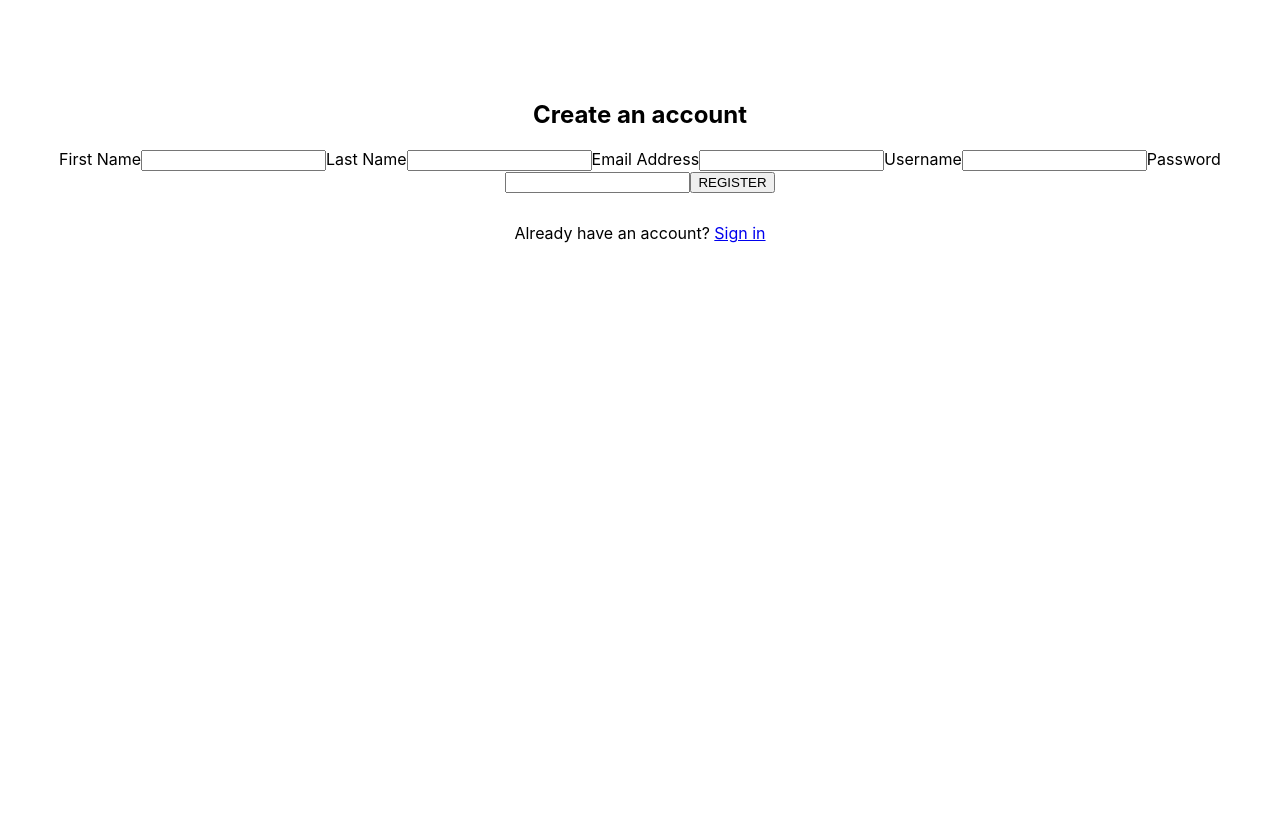
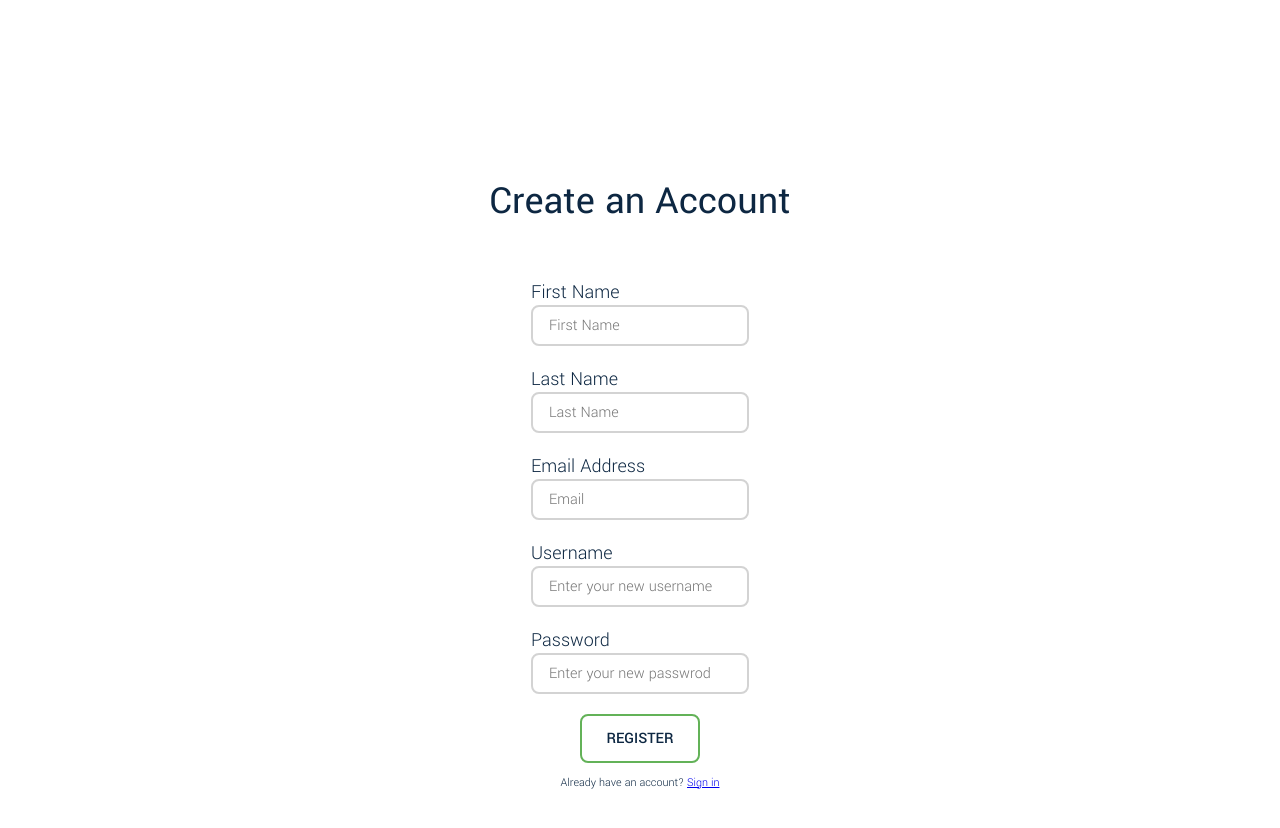
Before and after one commit to R-Amanfo/Room-Booking-Project, a React (Create React App) app in the folder src/client/: page /Signup in a window 1280 px wide. Shown: the top 828 px of the page. Before the commit the page ends 800 px from the top, so only its background shows below. Built offline with nearby package versions, Linux system fonts and the light colour scheme.

Commit message:
css applied to signup, home, login and search bar

```diff
--- a/src/client/src/components/Signup.jsx
+++ b/src/client/src/components/Signup.jsx
@@ -1,6 +1,7 @@
 import React, { useState } from "react";
 import { useNavigate, Link } from "react-router-dom";
 import { handleRegister } from "../utils/resource";
+import styles from '../components_light.module.css';
 
 const Signup = () => {
     const [username, setUsername] = useState("");
@@ -27,11 +28,16 @@ const Signup = () => {
     //get latest user ID from db and +1
     // For userid field
     return (
-        <main className='signup'>
-            <form className='signup__form' onSubmit={handleSubmit}>
-                <h2 className='signup__title'>Create an account</h2>
-                <label htmlFor='firstname'>First Name</label>
+        <main>
+            <form className={"mainContainer"} style={{gap:20}} onSubmit={handleSubmit}>
+                <div className={"titleContainer"}>
+                    <div className={styles.title}>Create an Account</div>
+                </div>
+                <div className={styles.inputContainer}>
+                    <label className={styles.body} htmlFor='firstname'>First Name</label>
                     <input
+                        className={styles.inputBox}
+                        placeholder="First Name"
                         id='firstname'
                         name='firstname'
                         type='firstname'
@@ -39,8 +45,12 @@ const Signup = () => {
                         value={firstname}
                         onChange={(e) => setFname(e.target.value)}
                     />
-                <label htmlFor='lastname'>Last Name</label>
+                </div>
+                <div className={styles.inputContainer}>
+                    <label className={styles.body} htmlFor='lastname'>Last Name</label>
                     <input
+                        className={styles.inputBox}
+                        placeholder="Last Name"
                         id='lastname'
                         name='lastname'
                         type='lastname'
@@ -48,8 +58,12 @@ const Signup = () => {
                         value={lastname}
                         onChange={(e) => setLname(e.target.value)}
                     />
-                <label htmlFor='email'>Email Address</label>
+                </div>
+                <div className={styles.inputContainer}>
+                    <label className={styles.body} htmlFor='email'>Email Address</label>
                     <input
+                        className={styles.inputBox}
+                        placeholder="Email"
                         id='email'
                         name='email'
                         type='email'
@@ -57,8 +71,12 @@ const Signup = () => {
                         value={email}
                         onChange={(e) => setEmail(e.target.value)}
                     />
-                <label htmlFor='username'>Username</label>
+                </div>
+                <div className={styles.inputContainer}>
+                    <label className={styles.body} htmlFor='username'>Username</label>
                     <input
+                        className={styles.inputBox}
+                        placeholder="Enter your new username"
                         id='username'
                         name='username'
                         required
@@ -66,8 +84,12 @@ const Signup = () => {
                         value={username}
                         onChange={(e) => setUsername(e.target.value)}
                     />
-                <label htmlFor='password'>Password</label>
+                </div>
+                <div className={styles.inputContainer}>
+                    <label className={styles.body} htmlFor='password'>Password</label>
                     <input
+                        className={styles.inputBox}
+                        placeholder="Enter your new passwrod"
                         id='password'
                         type='password'
                         name='password'
@@ -75,13 +97,16 @@ const Signup = () => {
                         value={password}
                         onChange={(e) => setPassword(e.target.value)}
                     />
-                <button className='signupButton'>REGISTER</button>
-                <p style={{ textAlign: "center", marginTop: "30px" }}>
+                </div>
+                <div className={"buttonContainer"}>
+                    <button className={styles.button}>REGISTER</button>
+                    <p className={styles.bodySmall} style={{ textAlign: "center" }}>
                         Already have an account?{" "}
                         <Link className='link' to='/'>
                             Sign in
                         </Link>
                     </p>
+                </div>
             </form>
         </main>
     );
--- a/src/client/src/components/home.jsx
+++ b/src/client/src/components/home.jsx
@@ -1,5 +1,6 @@
 import React from "react"
 import { useNavigate } from "react-router-dom";
+import styles from '../components_light.module.css';
 
 const Home = (props) => {
     const { loggedIn, email } = props
@@ -17,14 +18,14 @@ const Home = (props) => {
 
     return <div className="mainContainer">
         <div className={"titleContainer"}>
-            <div>Welcome!</div>
+            <div className={styles.title}>Welcome!</div>
         </div>
-        <div>
+        <div className={styles.body}>
             This is the home page.
         </div>
         <div className={"buttonContainer"}>
             <input
-                className={"inputButton"}
+                className={styles.button}
                 type="button"
                 onClick={onButtonClick}
                 value={loggedIn ? "Log out" : "Log in"} />
--- a/src/client/src/components/search_bar.jsx
+++ b/src/client/src/components/search_bar.jsx
@@ -57,23 +57,24 @@ const SearchBar = () => {
   };
 
   return (
-    <form className={styles.body} onSubmit={handleSubmit}>
-      <div>
+    <form className={"searchContainer"} onSubmit={handleSubmit}>
+      <div className={styles.body} style={{fontWeight: 400}}>
         <label htmlFor="equipment">Select Equipment:</label>
-        <select id="equipment" value={setEquipment} onChange={handleEquipmentChange}>
+        <select className={styles.inputBox} id="equipment" value={setEquipment} onChange={handleEquipmentChange}>
           <option value="">-- Select Equipment --</option>
           {equipmentList.map((item, index) => (
              <option key={index} value={equipmentList.name}>{equipment.name}</option>
           ))}
         </select>
       </div>
-      <div>
+      <div className={styles.body} style={{fontWeight: 400}}>
         <label htmlFor="date">Select Date:</label>
-        <DatePicker id="date" selected={date} onChange={handleDateChange} />
+        <DatePicker className={styles.inputBox} id="date" selected={date} onChange={handleDateChange} />
       </div>
-      <div>
+      <div className={styles.body} style={{fontWeight: 400}}>
         <label htmlFor="numberOfPeople">Number of People:</label>
         <input
+          className={styles.inputBox}
           type="number"
           id="numberOfPeople"
           value={numberOfPeople}
--- a/src/client/src/components_dark.module.css
+++ b/src/client/src/components_dark.module.css
@@ -52,6 +52,7 @@
   font-size: 3rem;
   color: #ffffff;
   background-color: #000000;
+  padding-bottom: 2rem;
 }
 
 .body {
--- a/src/client/src/components_light.module.css
+++ b/src/client/src/components_light.module.css
@@ -10,11 +10,25 @@
 .title {
 
   font-family: "Yantramanav", sans-serif;
-  font-weight: 500;
+  font-weight: 400;
   font-style: normal;
-  font-size: 3rem;
+  font-size: 2.5rem;
   color: #0d2742;
   background-color: #fff;
+  padding-bottom: 2rem;
+
+}
+
+.bodySmall {
+
+  font-family: "Yantramanav", sans-serif;
+  font-weight: 300;
+  font-style: normal;
+  font-size: .75rem;
+  color: #0d2742;
+  background-color: #fff;
+  padding: .75rem;
+  margin: 0;
 
 }
 
@@ -26,6 +40,14 @@
   font-size: 1.25rem;
   color: #0d2742;
   background-color: #fff;
+  /*padding: .75rem; */
+
+  flex-direction: row;
+  display: flex;
+  align-items: center;
+  justify-content: center;
+  height: auto;
+  gap: .5rem;
 
 }
 
@@ -34,12 +56,13 @@
   font-family: "Yantramanav", sans-serif;
   font-weight: 500;
   font-style: normal;
+  font-size: 1rem;
+
   border: 2px solid rgba(99, 178, 88);
   border-radius: 8px;
   background-color: transparent;
   color: rgba(13, 39, 66);
   padding: .75rem 1.5rem;
-  font-size: 1rem;
   text-align: center;
   text-decoration: none;
   display: inline-block;
@@ -69,16 +92,27 @@
 
 .inputContainer > .errorLabel {
   color: red;
-  font-size: 12px;
+  font-family: "Yantramanav", sans-serif;
+  font-weight: 300;
+  font-style: normal;
+  font-size: 1rem;
+  background-color: #fff;
+  padding: .75rem;
 }
 
 .inputBox {
-  height: 48px;
-  width: 400px;
-  font-size: large;
+  font-family: "Yantramanav", sans-serif;
+  font-weight: 300;
+  font-style: normal;
+  font-size: 1rem;
+  color: grey;
+
+  height: auto;
+  width: fit-content;
   border-radius: 8px;
-  border: 1px solid grey;
-  padding-left: 8px;
+  border: 2px solid lightgrey;
+  padding: 8px 16px;
+
 }
 
 
--- a/src/client/src/index.css
+++ b/src/client/src/index.css
@@ -1,11 +1,13 @@
-body {
+@import url('https://fonts.googleapis.com/css2?family=Yantramanav:wght@100;300;400;500;700;900&display=swap');
+
+/*body {
   margin: 0;
   font-family: -apple-system, BlinkMacSystemFont, 'Segoe UI', 'Roboto', 'Oxygen',
     'Ubuntu', 'Cantarell', 'Fira Sans', 'Droid Sans', 'Helvetica Neue',
     sans-serif;
   -webkit-font-smoothing: antialiased;
   -moz-osx-font-smoothing: grayscale;
-}
+}*/
 
 code {
   font-family: source-code-pro, Menlo, Monaco, Consolas, 'Courier New',
@@ -34,7 +36,7 @@ code {
     monospace;
 }
 
-input[type='button'] {
+/*input[type='button'] {
   border: none;
   background: cornflowerblue;
   color: white;
@@ -43,21 +45,33 @@ input[type='button'] {
   font-size: 24px;
   border-radius: 8px;
   cursor: pointer;
-}
+}*/
+
 
 .mainContainer {
   flex-direction: column;
   display: flex;
+  column-gap: 0px;
   align-items: center;
   justify-content: center;
   height: 100vh;
 }
 
+.searchContainer {
+  flex-direction: row;
+  display: flex;
+  align-items: center;
+  justify-content: space-between;
+  width: 100vw;
+  padding: 0 40px;
+
+}
+
 .titleContainer {
   display: flex;
   flex-direction: column;
-  font-size: 64px;
-  font-weight: bolder;
+  /*font-size: 64px;*/
+  /*font-weight: bolder;*/
   align-items: center;
   justify-content: center;
 }
@@ -85,10 +99,10 @@ input[type='button'] {
   flex-direction: column;
   align-items: center;
   justify-content: center;
-  height: 260px;
+  height: fit-content;
 }
 
-.inputContainer {
+/*.inputContainer {
   display: flex;
   flex-direction: column;
   align-items: flex-start;
@@ -108,3 +122,4 @@ input[type='button'] {
   border: 1px solid grey;
   padding-left: 8px;
 }
+*/
```
Also changed, not shown: src/client/src/components/login.jsx (+11 -13 lines). Lines whose indentation alone changed are shown as unchanged.
